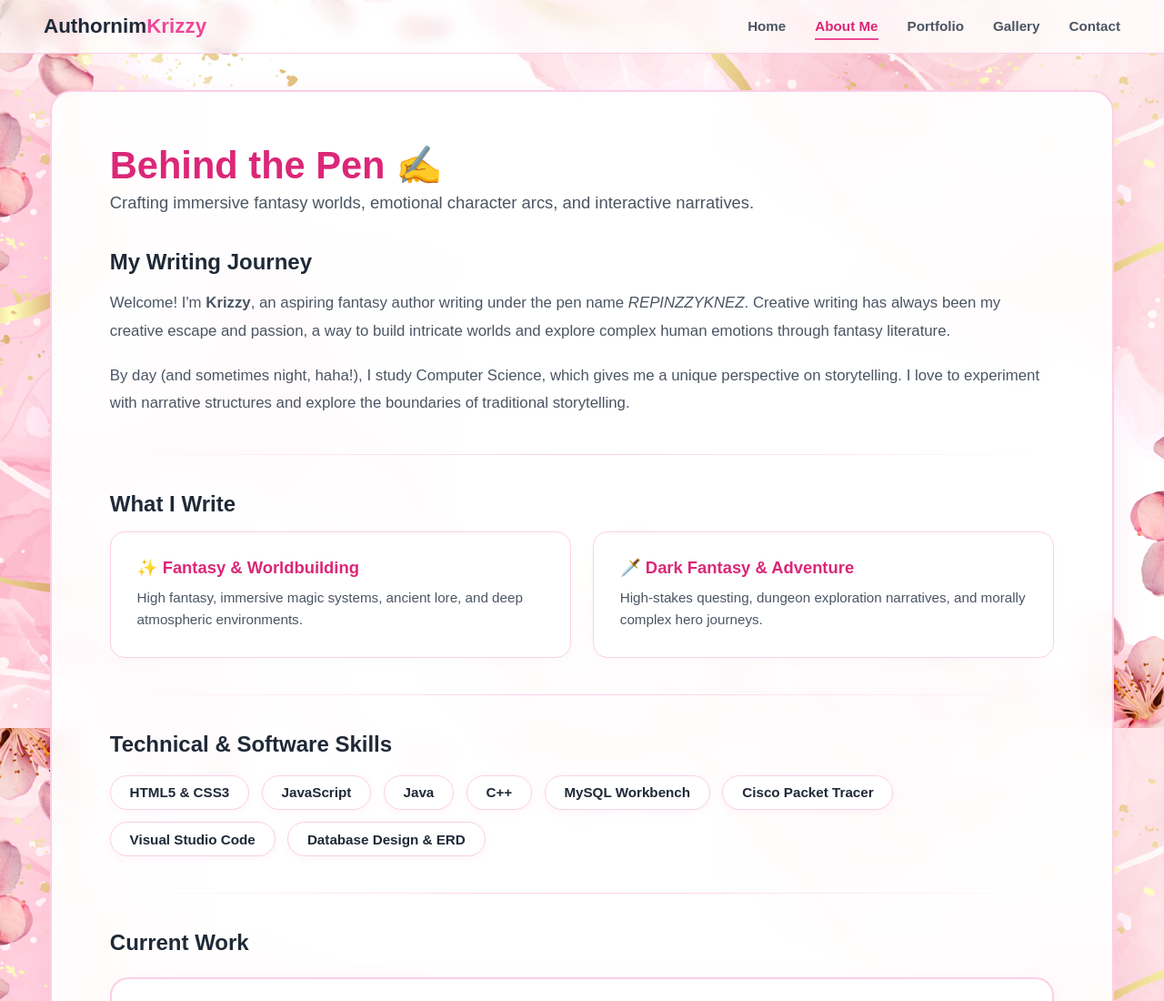
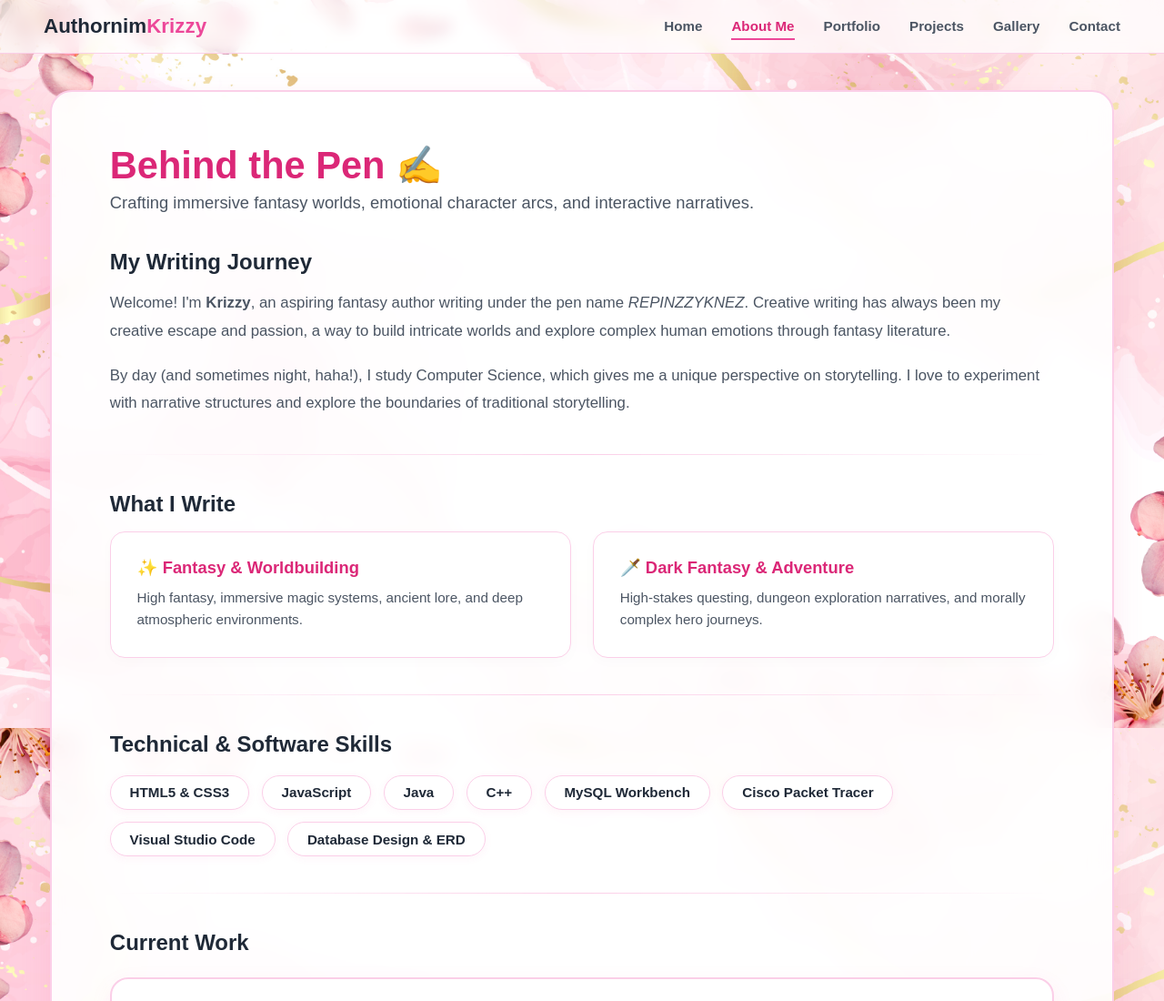
Before and after one commit to kcpernia-lang/Krizzy_MyPersonalWebsite, a plain HTML site: page about.html in a window 1280 px wide. Shown: the top 1100 px of the page at 91% size. Drawn offline with Linux system fonts and the light colour scheme.

Commit message:
Add files via upload

```diff
--- a/about.html
+++ b/about.html
@@ -394,6 +394,7 @@
         <li><a href="index.html">Home</a></li>
         <li><a href="about.html" class="active">About Me</a></li>
         <li><a href="portfolio.html">Portfolio</a></li>
+        <li><a href="projects.html">Projects</a></li>
         <li><a href="gallery.html">Gallery</a></li>
         <li><a href="contact.html">Contact</a></li>
       </ul>
```
Also changed, not shown: contact.html (+1 -0 lines), gallery.html (+1 -0 lines), index.html (+1 -0 lines), portfolio.html (+1 -1 lines).
